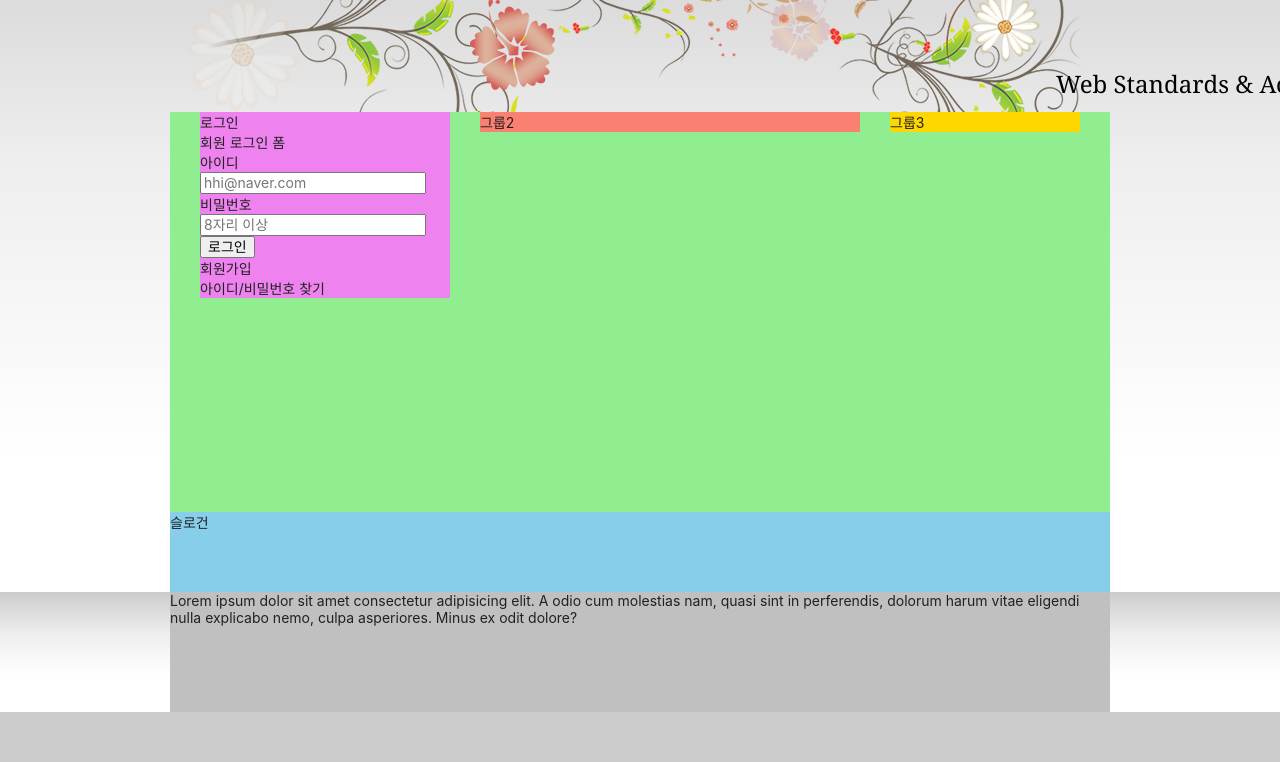
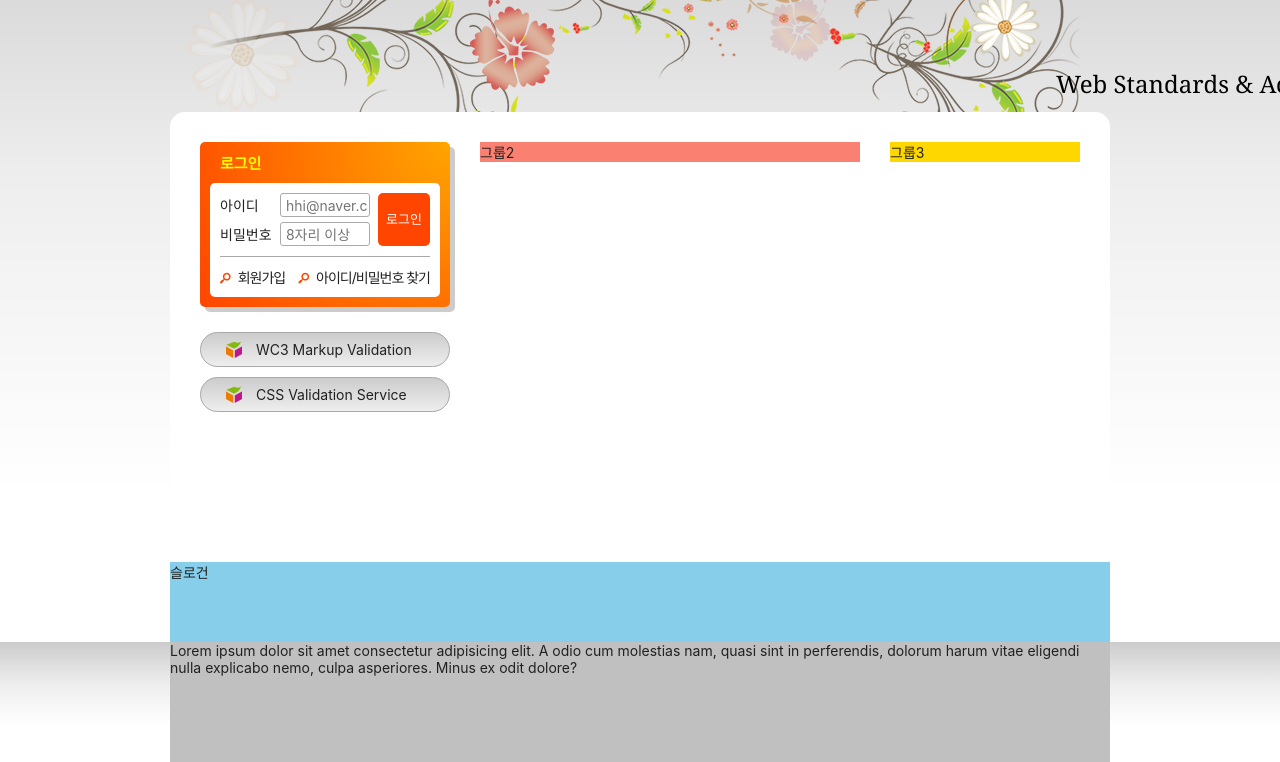
Before and after one commit to hwanghaein/HTML5, a plain HTML site: page index.html in a window 1280 px wide. Shown: the part 135-897 px from the top of the page. Before the commit the page ends 847 px from the top, so only its background shows below. Drawn offline with Linux system fonts and the light colour scheme; a web font is replaced by a local one.

Commit message:
12/9 복습 겸 코드 정리함

```diff
--- a/index.html
+++ b/index.html
@@ -22,7 +22,6 @@
      <!-- 로고 End -->
 
       <!-- 텍스트링크모음 Start-->
-
     <ul class="member">
       <li><a href="/">홈</a></li>
       <li><span class="divider" aria-hidden="true">:</span><a href="/">로그인</a></li>
@@ -144,17 +143,17 @@
 
 <!-- 비주얼 Start -->
   <div class="visual">
-    <!-- <div class="before"></div> -->
-    <div class="visual-text">
-      Web Standards &amp; Accessibility
-  </div>
-  <!-- <div class="after"></div> -->
+    <div class="visual-text"> Web Standards &amp; Accessibility </div>
   </div>
   <!-- 비주얼 End -->
 
   <!-- 메인 Start -->
+
+
+
   <main class="main">
     <div class="group group1">
+      <!-- 로그인 -->
       <section class="login">
         <h2 class="login-title">로그인</h2>
         <form method="POST" action="https://formspree.io/seulbinim@gmail.com"  class="login-form">
@@ -177,12 +176,26 @@
       </fieldset>
         </form>
         <ul class="sign">
-          <li><a href="/"></a>회원가입</a></li>
-          <li><a href="/"></a>아이디/비밀번호 찾기</a></li>
+          <li><a href="/">회원가입</a></li>
+          <li><a href="/">아이디/비밀번호 찾기</a></li>
         </ul>
 
       </section>
 
+<!-- 유효성검사배너 -->
+<h2 class="a11y-hidden">유효성 검사 배너</h2>
+<ul class="validation-list">
+<li>
+  <a href="/" target="_blank" rel="noopener noreferrer" title="마크업 유효성검사 사이트로 이동 (새창)">
+  WC3 Markup Validation
+ </a>
+</li>
+<li>
+  <a href="/" target="_blank" rel="noopener noreferrer" title="CSS 유효성검사 사이트로 이동 (새창)">
+  CSS Validation Service
+ </a>
+</li>
+</ul>
 
 
     </div>
--- a/styles/style.css
+++ b/styles/style.css
@@ -4,7 +4,7 @@
 
 
 /* 숨김 콘텐츠 */
-.a11y-hidden {
+.a11y-hidden, legend {
   position: absolute;
   width: 1px;
   height: 1px;
@@ -291,10 +291,11 @@ url("./images/ani_flower_02.png") no-repeat 600px 0;
 
 /* 메인 */
 .main {
-  background: lightgreen;
-  height: 50vh;
   display: flow-root;
-  padding: 0 15px;
+  background: #fff;
+  min-height: 450px;
+  padding: 30px 15px;
+  border-radius: 15px 15px 0 0;
 }
 
 .group {
@@ -303,7 +304,6 @@ url("./images/ani_flower_02.png") no-repeat 600px 0;
 }
 
 .group1 {
-  background-color: violet;
   width: 250px;
 }
 .group2 {
@@ -313,6 +313,133 @@ url("./images/ani_flower_02.png") no-repeat 600px 0;
 .group3 {
   background-color: gold;
   width: 190px;
+}
+
+/* 로그인 전체 영역 주황색 영역 */
+.login{
+  box-shadow:5px 5px 0 0 #ccc;
+  background: orange radial-gradient(circle at right top, orange, orangered);
+  padding: 10px;
+  border-radius: 5px;
+
+}
+
+/* 로그인 타이틀 노란 글자 */
+.login-title{
+  color: #ff0;
+  font-size: 15px;
+  font-weight: 700;
+  text-indent: 10px;
+}
+
+/* 로그인 하얀 배경 폼 부분 */
+.login-form{
+  background-color: #fff;
+  margin-top: 10px;
+  border-radius: 5px 5px 0 0;
+  padding: 10px 10px 0 10px;
+}
+
+/* 아디, 비번 2줄 합친 부분 */
+.user-email,
+.user-pw{
+margin-bottom: 5px;
+}
+
+
+/* 필드셋 (아디+비번+버튼 합친 네모난 영역) */
+.login-form fieldset{
+position:relative;
+border-bottom: 1px solid #aaa;
+padding-bottom: 5px;
+}
+
+
+/* 아디,비번 라벨 부분 */
+.login-form label{
+display: inline-block;
+width: 4em;
+}
+
+
+/* 아디,비번 입력창 부분 */
+.login-form input{
+  width: 90px;
+  height: 24px;
+  border: 1px solid #aaa;
+  padding: 1px 1px 1px 5px;
+  border-radius: 3px;
+}
+
+/* 로그인 주황 버튼 부분 */
+.login-button{
+  position: absolute;
+  top: 0;
+  right: 0;
+  height: 53px;
+  background-color: orangered;
+  color:#fff;
+  border: 0;
+  padding: 0 8px;
+  border-radius: 5px;
+  font-size: 13px;
+}
+
+
+
+/* sign 영역 흰색 부분 */
+.sign{
+  background-color: #fff;
+  border-radius: 0 0 5px 5px;
+  padding: 4px 10px;
+  display: flex;
+  flex-flow: row nowrap;
+  justify-content: space-between;
+}
+
+/* 회원가입+아이디비번찾기 각 a태그 */
+.sign a{
+  display: block;
+  padding: 6px 0;
+  letter-spacing: -1px;
+}
+
+/* 회원가입+아이디비번찾기 앞에 돋보기 아이콘 추가 */
+.sign a::before{
+  content: '\e805';
+  font-family: 'fontello';
+  margin-right: 8px;
+  color: orangered;
+}
+
+
+/* 유효성 검사 배너 영역*/
+.validation-list{
+background: #fff;
+margin-top: 25px;
+}
+
+
+/* 유효성 검사 배너 list 2개 (W3C,CSS) */
+.validation-list li{
+  margin-top: 10px;
+}
+
+/* 유효성 검사 배너 list 2개 각 a태그 */
+.validation-list li a{
+  display: block;
+  background: url("./images/validation_icon.png") no-repeat 25px 50%,
+  #ccc linear-gradient(to bottom, #ccc, #eee);
+  padding: 8px 15px 8px 55px;
+  border-radius: 30px;
+  border: 1px solid #aaa;
+  cursor: pointer;
+}
+
+/* 유효성 검사 배너 list 마우스 대면 빨간색으로 */
+.validation-list a:hover,
+.validation-list a:focus{
+color:#f00
 }
 
 /* 슬로건 */
```
Lines whose indentation alone changed are shown as unchanged.
